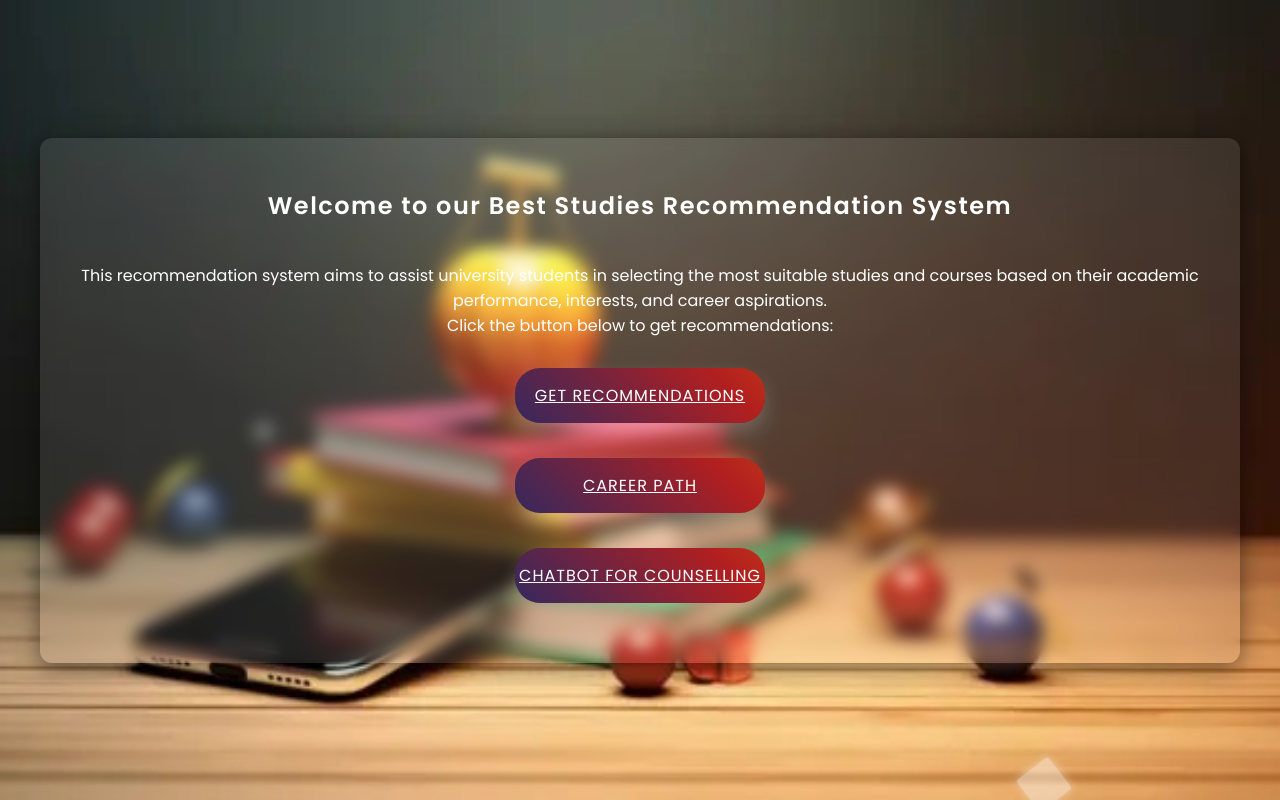
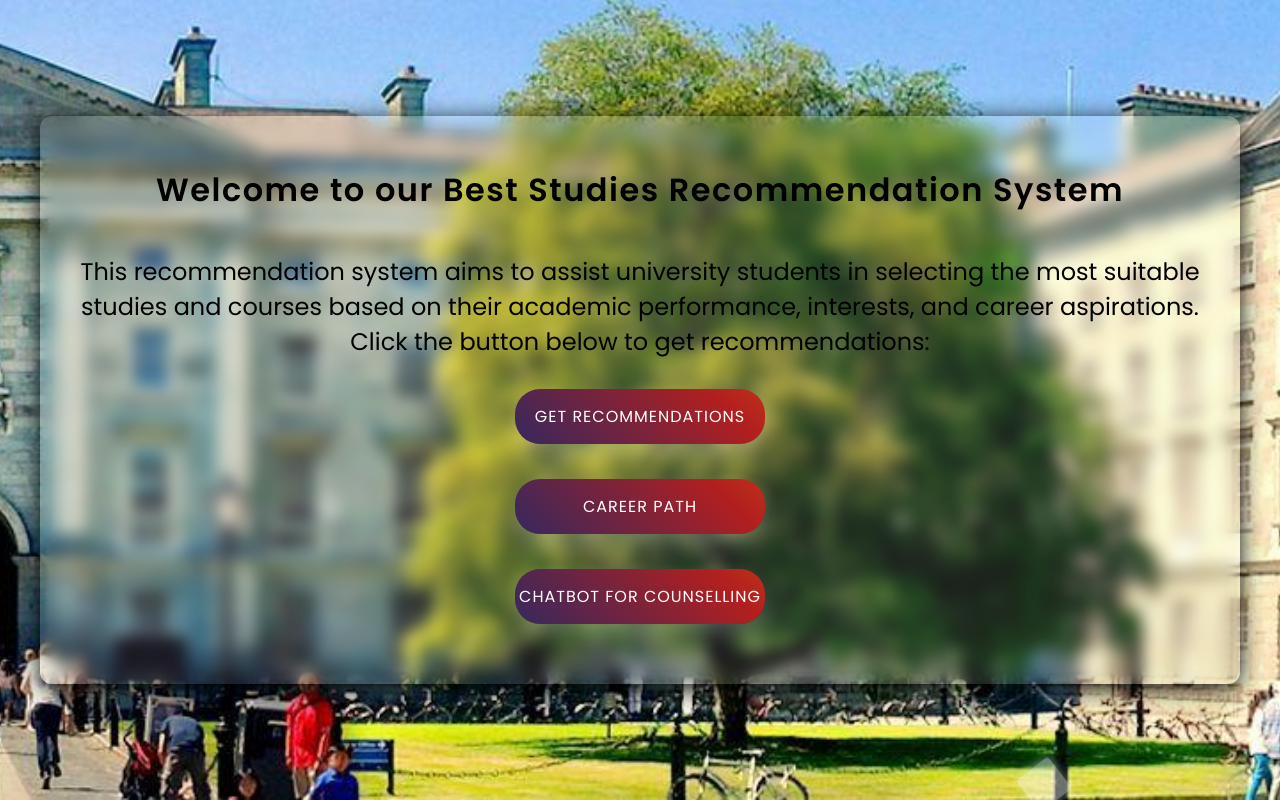
Before and after one commit to aditya95-pixel/hackheritage24, a Flask app: page /pred in a window 1280 px wide. Run offline with Flask 3, Linux system fonts and the light colour scheme; parts of the project's set-up code (start-up, migrations or seed data) failed here and were passed over.

Commit message:
Update home.html

```diff
--- a/HackHeritage/templates/home.html
+++ b/HackHeritage/templates/home.html
@@ -28,6 +28,7 @@
             animation: gradientBG 15s ease infinite;
             overflow: hidden;
             position: relative;
+            background-image: url('/static/img_2.png');
         }
 
         /* Gradient Background Animation */
@@ -123,10 +124,11 @@
             padding: 50px 40px;
             margin: 40px;
             border-radius: 12px;
-            box-shadow: 0px 5px 25px rgba(0, 0, 0, 0.5);
+            box-shadow: 0px 5px 25px black;
             backdrop-filter: blur(8px);
             text-align: center;
-            color: #fff;
+            color: black;
+            font-size: 1.5rem;
             position: relative;
             overflow: hidden;
             animation: fadeInUp 1s ease forwards;
@@ -136,7 +138,7 @@
         }
 
         .container:hover {
-            box-shadow: 0px 20px 35px rgba(0, 0, 0, 0.6);
+            box-shadow: 0px 20px 35px black;
         }
 
         @keyframes fadeInUp {
@@ -148,8 +150,9 @@
 
         .container h2 {
             margin-bottom: 40px;
-            font-size: 1.5rem;
+            font-size: 2rem;
             letter-spacing: 1.5px;
+            color:black;
         }
 
         /* Button Styles */
@@ -179,6 +182,7 @@
             overflow: hidden;
             z-index: 1;
             margin: 10px 0;
+            text-decoration: none; /* Remove underline */
         }
 
         .btn:hover {
@@ -186,6 +190,7 @@
             transform: translateY(-5px);
             box-shadow: 0px 15px 25px rgba(0, 0, 0, 0.3);
             color: black;
+            text-decoration: underline; /* Show underline on hover */
         }
 
         .btn:active {
@@ -239,7 +244,7 @@
         let currentIndex = 0;
 
         function changeBackground() {
-            document.body.style.backgroundImage = `url('${images[currentIndex]}')`;
+            document.body.style.backgroundImage = url('${images[currentIndex]}');
             currentIndex = (currentIndex + 1) % images.length;
             setTimeout(changeBackground, 4000);
         }
```
